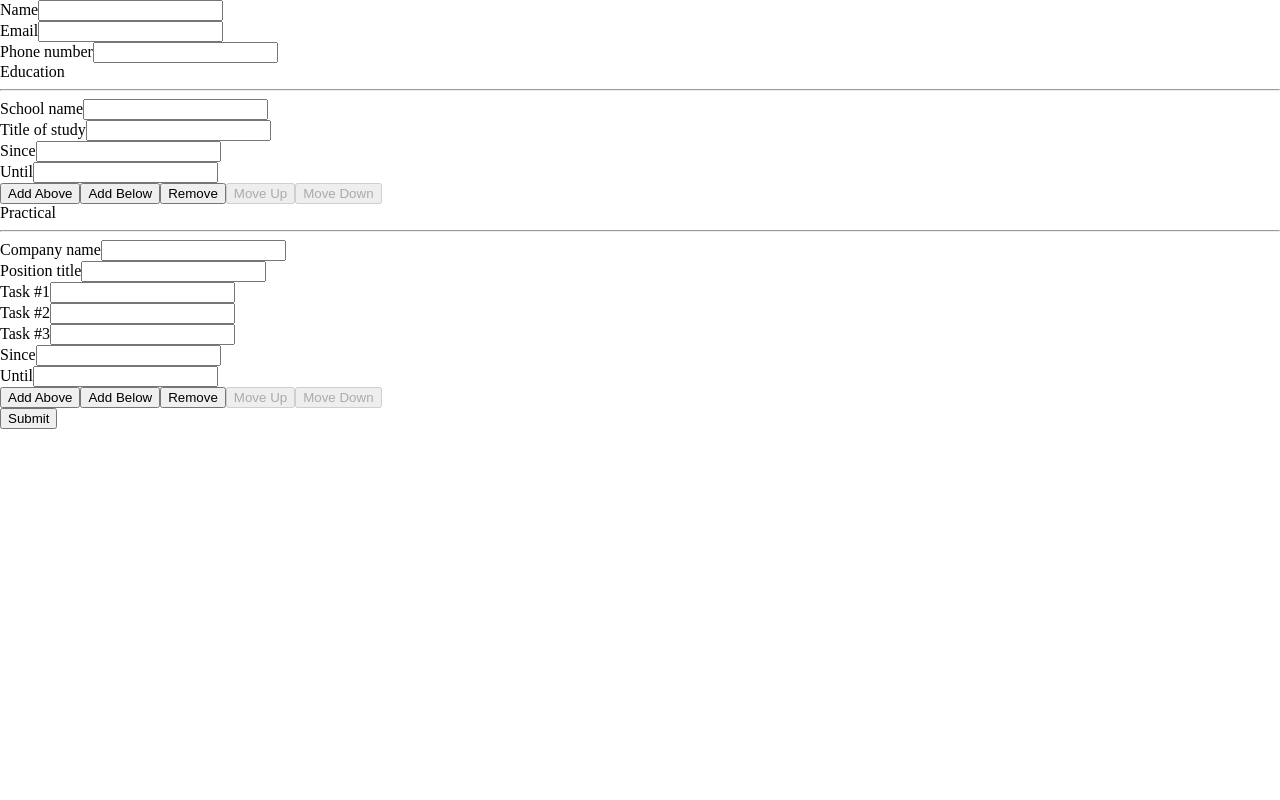
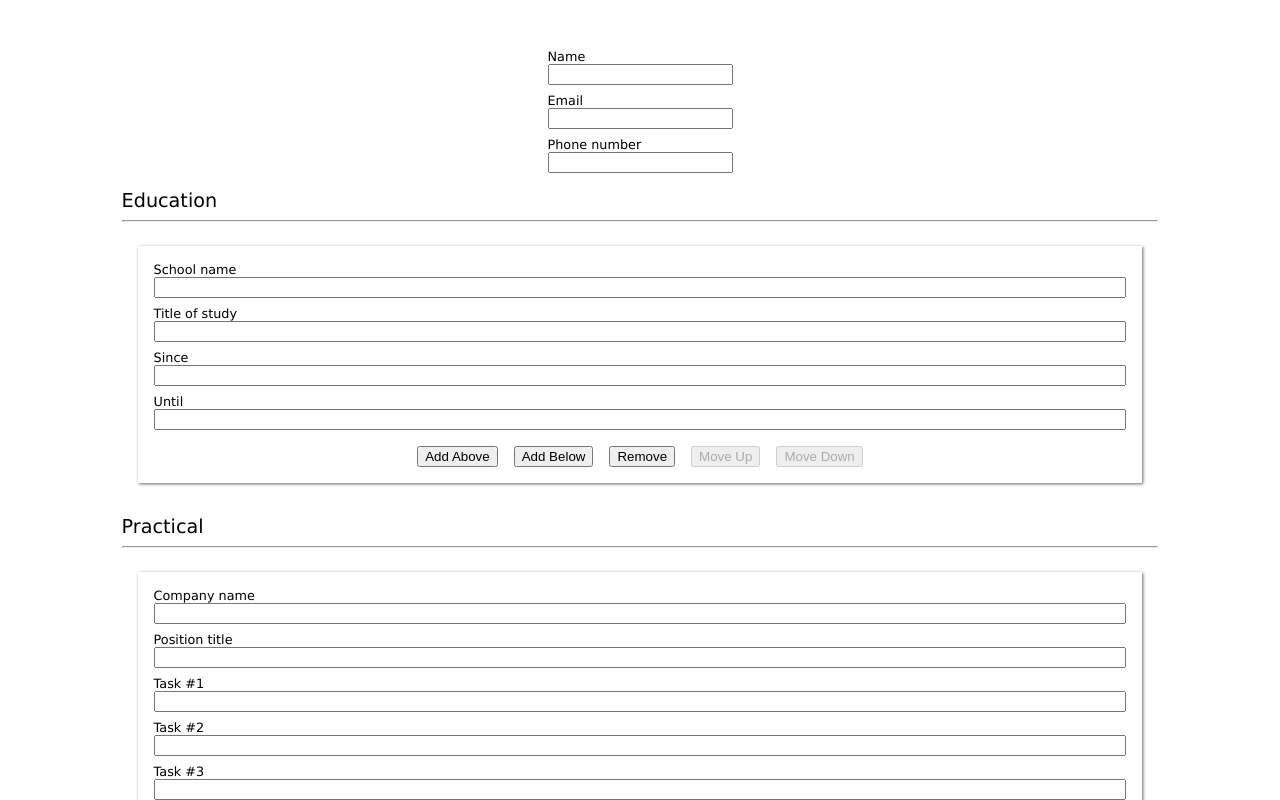
Before and after one commit to geon-youn/cv-application, a React (Create React App) app: page / in a window 1280 px wide. Shown: the top 800 px of the page. Built offline with nearby package versions, Linux system fonts and the light colour scheme; the HTML template or start-up script is replaced by a standard one.

Commit message:
add styling

```diff
--- a/src/styles/App.css
+++ b/src/styles/App.css
@@ -1,18 +1,83 @@
-html, body {
+html,
+body {
+    margin: 2% 5%;
+    padding: 0;
+    font-family: 'Lucida Sans', 'Lucida Sans Regular', 'Lucida Grande',
+        'Lucida Sans Unicode', Geneva, Verdana, sans-serif;
+    appearance: none;
+}
+
+#root {
+    display: flex;
+    flex-direction: column;
+    gap: 1rem;
+}
+
+.general,
+.educational,
+.practical {
     margin: 0;
-    padding: 0;
-    height: 100%;
-    width: 100%;
 }
 
 .general {
-
+    display: flex;
+    flex-direction: column;
+    justify-content: center;
+    align-items: center;
+    gap: 0.5rem;
+    align-self: center;
 }
 
-.educational {
-
+.educational-entry, .practical-entry {
+    padding: 1rem;
 }
 
-.practical {
+.input-fields {
+    display: flex;
+    padding: 1rem;
+    flex-direction: column;
+    gap: 0.5rem;
+    box-shadow: 1px 1px 3px rgba(0, 0, 0, 0.6);
+}
 
+.input-field {
+    display: flex;
+    flex-direction: column;
 }
+
+.input-field > label {
+    font-size: 0.8rem;
+}
+
+.buttons {
+    margin-top: 0.5rem;
+    display: flex;
+    justify-content: center;
+    align-items: center;
+    gap: 1rem;
+}
+
+.ee-main {
+    display: flex;
+    justify-content: space-between;
+}
+
+.pe-main {
+    display: flex;
+    justify-content: space-between;
+}
+
+.name {
+    font-size: 2rem;
+}
+
+.title {
+    font-size: 1.2rem;
+}
+
+.toggle-edit {
+    justify-self: flex-end;
+    display: flex;
+    align-items: center;
+    justify-content: center;
+}
```
